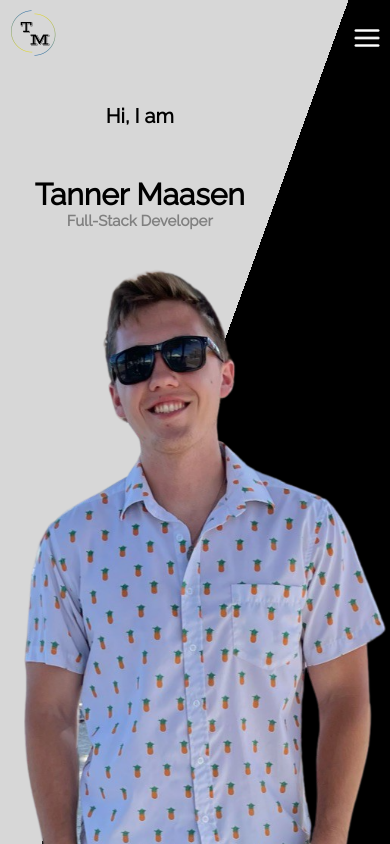
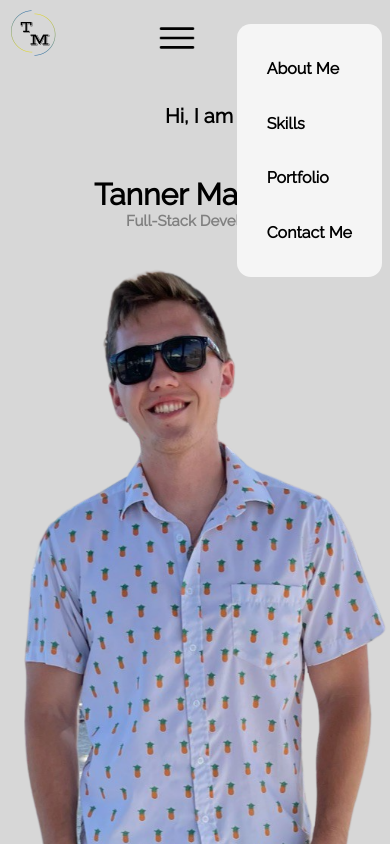
Before and after one commit to tmaasen/Portfolio, a Next.js app: page / in a window 390 px wide. Both pictures are taken after a click on the element 316 px from the left and 38 px from the top of the page. Shown: the top 844 px of the page. Built offline with nearby package versions, Linux system fonts and the light colour scheme.

Commit message:
mobile nav fixed

```diff
--- a/pages/_app.js
+++ b/pages/_app.js
@@ -14,7 +14,7 @@ function MyApp({ Component, pageProps }) {
         <title>Tanner Maasen</title>
         <meta name="viewport" content="initial-scale=1, width=device-width" />
       </Head>
-      <Script src="https://code.iconify.design/2/2.0.3/iconify.min.js"></Script>
+      <Script src="https://code.iconify.design/2/2.1.0/iconify.min.js"></Script>
       <Component {...pageProps} />
     </>
   );
--- a/pages/index.js
+++ b/pages/index.js
@@ -2,7 +2,13 @@ import Image from "next/image";
 import hero from "../public/images/hero.png";
 import logo from "../public/images/TM_circle_logo.PNG";
 
-export default function Home() {
+export default function Home()
+{
+  function openMenu() {
+    document.getElementById("hMenu").classList.toggle("active")
+    document.getElementById("links").classList.toggle("active")
+  }
+
   return (
     <div>
       <header className="topnav">
@@ -11,8 +17,8 @@ export default function Home() {
             <Image alt="logo" src={logo} width={50} height={50} />
           </a>
         </div>
-        <div className="hamburgerMenu"></div>
-        <ul className="links">
+        <div id="hMenu" className="hamburgerMenu" onClick={openMenu}></div>
+        <ul id="links" className="links">
           <li>
             <a className="nav-item" href="about.html">
               About Me
@@ -35,7 +41,6 @@ export default function Home() {
           </li>
         </ul>
       </header>
-
       <div className="hero">
         <div className="heroText">
           <p className="smaller">Hi, I am</p>
--- a/styles/styles.css
+++ b/styles/styles.css
@@ -5,26 +5,24 @@ body {
   font-family: "Raleway", sans-serif;
   background: #d7d7d7;
   /* background-image: linear-gradient(40deg, #d7d7d7 30%, #000 45%); */
-  background-image: linear-gradient(110deg, #d7d7d7 50%, #000 50%);
-  background-repeat: no-repeat;
   /* temporary */
-  overflow-y: hidden;
+  /* overflow-y: hidden;  */
 }
+
 /* navbar */
-
 .hamburgerMenu {
   display: flex;
   flex-direction: column;
   flex-basis: 40%;
   height: 60px;
-  background-image: url('../public/images/hamburger_menu.png');
+  background: url('../public/images/hamburger_menu_dark.png');
   background-repeat: no-repeat;
   background-size: 30px;
   background-position: right;
   cursor: pointer;
 }
 .hamburgerMenu.active {
-    background: url('../public/images/hamburger_menu.png');
+    background: url('../public/images/hamburger_menu_dark.png');
     background-repeat: no-repeat;
     background-size: 40px;
     background-position: left;
@@ -59,8 +57,8 @@ div.favicon img {
   height: 30vh;
   border-radius: 14px;
   background-color: #f5f5f5;
-  padding-left: 60px;
-  padding-right: 60px;
+  padding-left: 30px;
+  padding-right: 30px;
 }
 .topnav .links a {
     font-weight: 700;
@@ -94,7 +92,6 @@ div.favicon img {
   font-weight: 700;
   font-size: 20px;
   margin-bottom: 0%;
-  margin-left: 20%;
 }
 .hero span {
   color: gray;
@@ -106,9 +103,7 @@ div.favicon img {
   animation:load_up 2.5s forwards;
   display: flex;
   flex-direction: column;
-  flex-basis: 65%;
-  align-items: flex-start;
-  margin-left: 7%;
+  align-items: center;
 }
 .heroImage {
   z-index: -1;
@@ -128,6 +123,10 @@ div.favicon img {
 
 /* desktop responsiveness */
 @media screen and (min-width: 750px) {
+  body {
+    background-image: linear-gradient(110deg, #d7d7d7 50%, #000 50%);
+    background-repeat: no-repeat;
+  }
   .hero {
     flex-direction: row;
     position: relative;
```
Also changed, not shown: public/images/hamburger_menu_dark.png (added).
